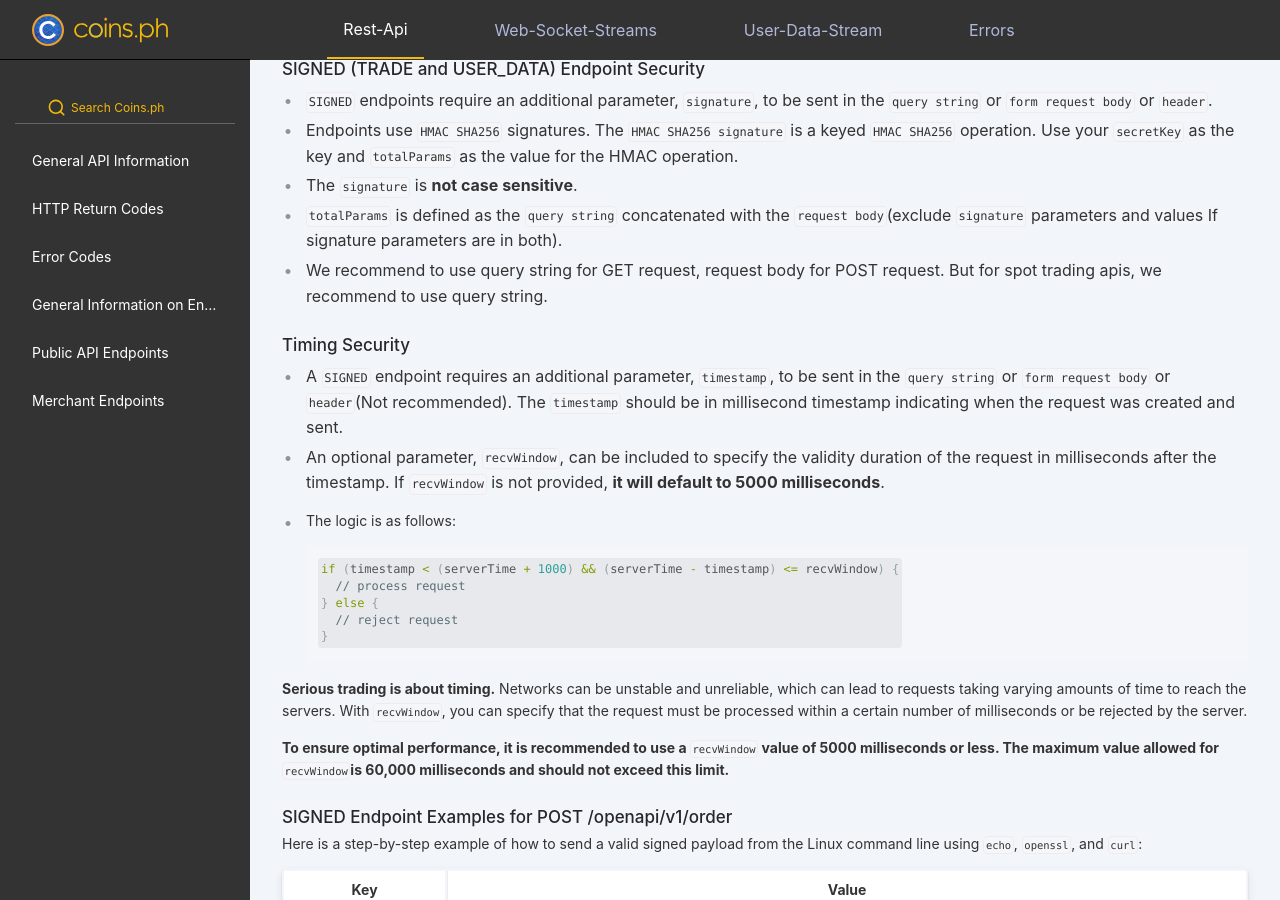
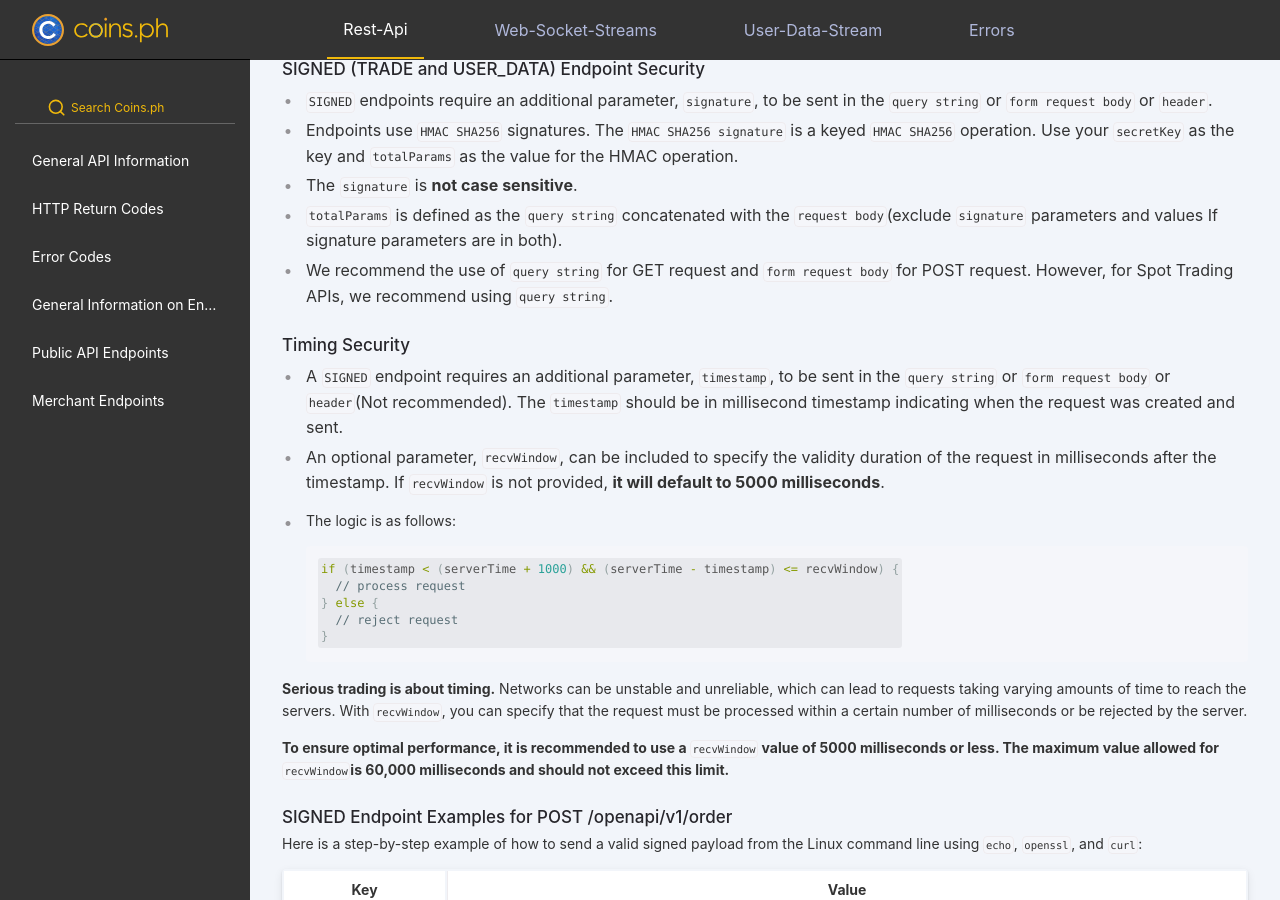
Before and after one commit to coins-docs/coins-docs.github.io, a Jekyll site: the page built from docs/rest-api.md, in a window 1280 px wide and 900 px high, scrolled down 4053 px. Built offline with Jekyll 4.4.1, drawn with Linux system fonts in a browser that asks for light colours; some of the changed text lies outside the part shown.

Commit message:
Update rest-api.md

```diff
--- a/docs/rest-api.md
+++ b/docs/rest-api.md
@@ -200,7 +200,7 @@ MARKET_DATA | `X-COINS-APIKEY`                         | Endpoint requires sendi
 * The `signature` is **not case sensitive**.
 * `totalParams` is defined as the `query string` concatenated with the
   `request body`(exclude `signature` parameters and values If signature parameters are in both).
-* We recommend to use query string for GET request, request body for POST request. But for spot trading apis, we recommend to use query string.
+* We recommend the use of `query string` for GET request and `form request body` for POST request. However, for Spot Trading APIs, we recommend using `query string`.
 
 
 
```
